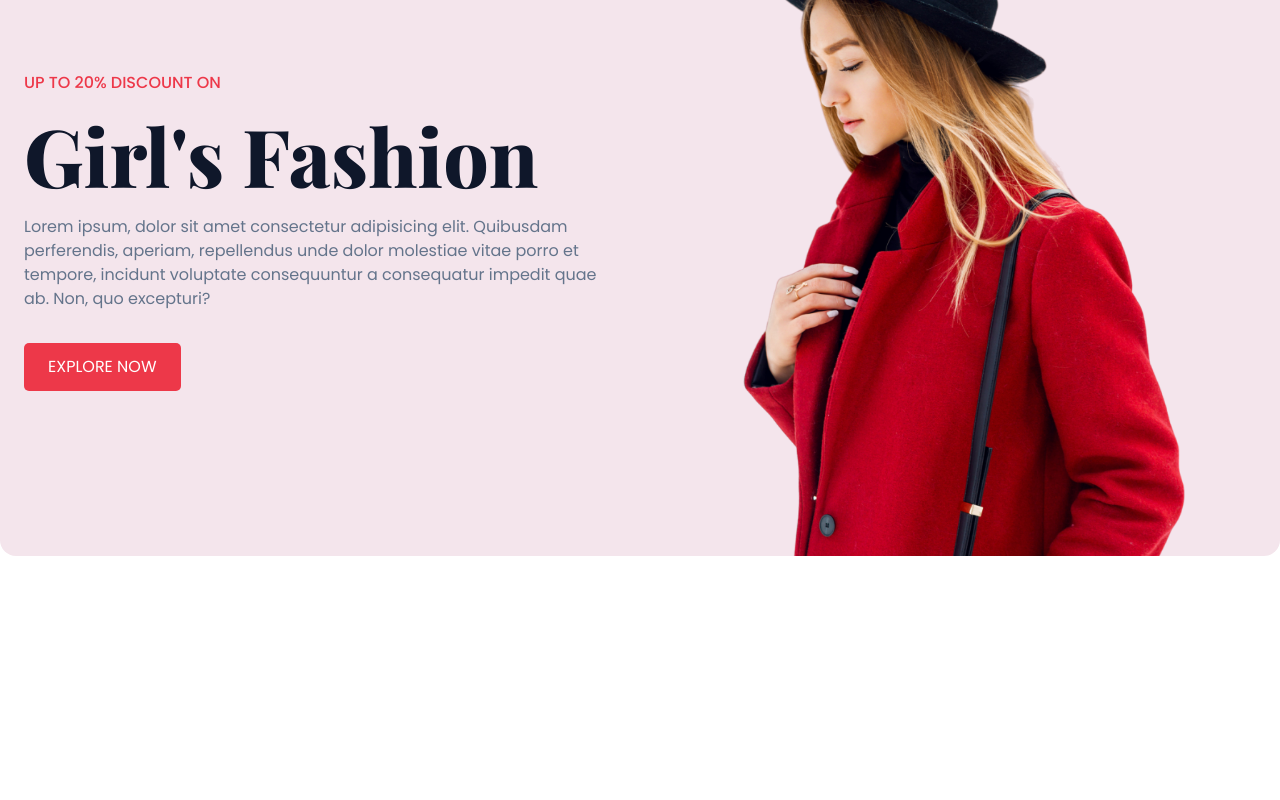
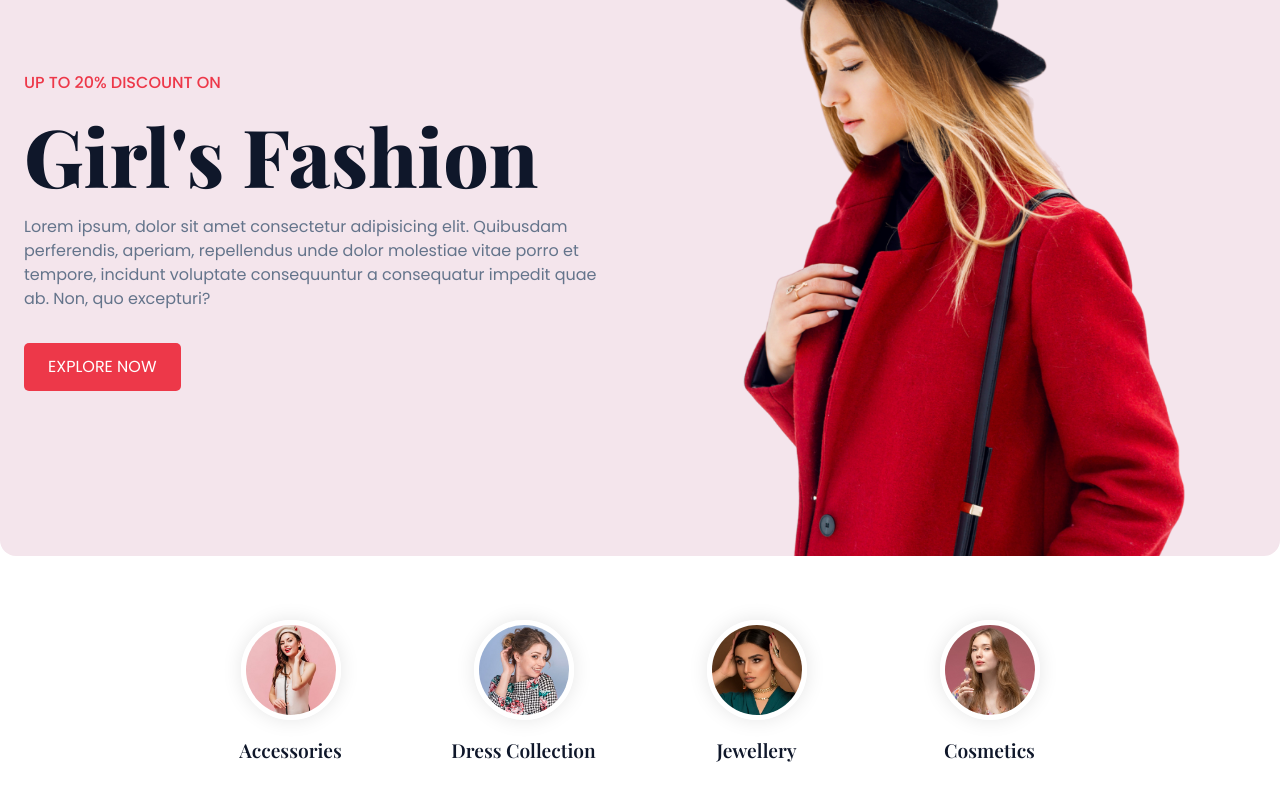
Before and after one commit to KDvs123/sareepalace, a React (Vite) app in the folder frontend/: page / in a window 1280 px wide. Shown: the part 206-1006 px from the top of the page. Before the commit the page ends 800 px from the top, so only its background shows below. Built offline with nearby package versions, Linux system fonts and the light colour scheme.

Commit message:
added categories component and styling to it

```diff
--- /dev/null
+++ b/frontend/src/pages/home/Categories.jsx
@@ -0,0 +1,31 @@
+import category1 from '../../assets/category-1.jpg'
+import category2 from "../../assets/category-2.jpg";
+import category3 from "../../assets/category-3.jpg";
+import category4 from "../../assets/category-4.jpg";
+import { Link } from 'react-router-dom';
+const Categories = () => {
+    const categories = [
+      { name: "Accessories", path: "accessories", image: category1 },
+      { name: "Dress Collection", path: "dress", image: category2 },
+      { name: "Jewellery", path: "jewellery", image: category3 },
+      { name: "Cosmetics", path: "cosmetics", image: category4 }
+    ];
+  return (
+    <>
+    <div className="product__grid">
+        {
+
+            categories.map((category) => (
+                <Link to={`/categories/${category.path}`} className="categories__card">
+                    <img src={category.image} alt={category.name}/>
+                    <h4>{category.name}</h4>
+
+                </Link>
+            ))
+        }
+    </div>
+
+    </>
+  )
+}
+export default Categories
--- a/frontend/src/pages/home/Home.jsx
+++ b/frontend/src/pages/home/Home.jsx
@@ -1,9 +1,11 @@
 import React from "react"
 import Banner from "./Banner"
+import Categories from "./Categories"
 const Home = () => {
   return (
     <>
     <Banner/>
+    <Categories/>
     </>
   )
 }
```
